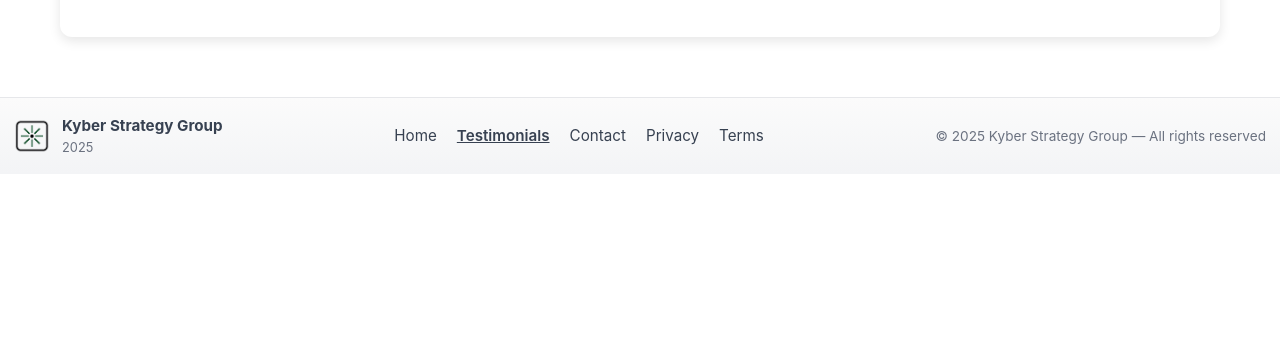
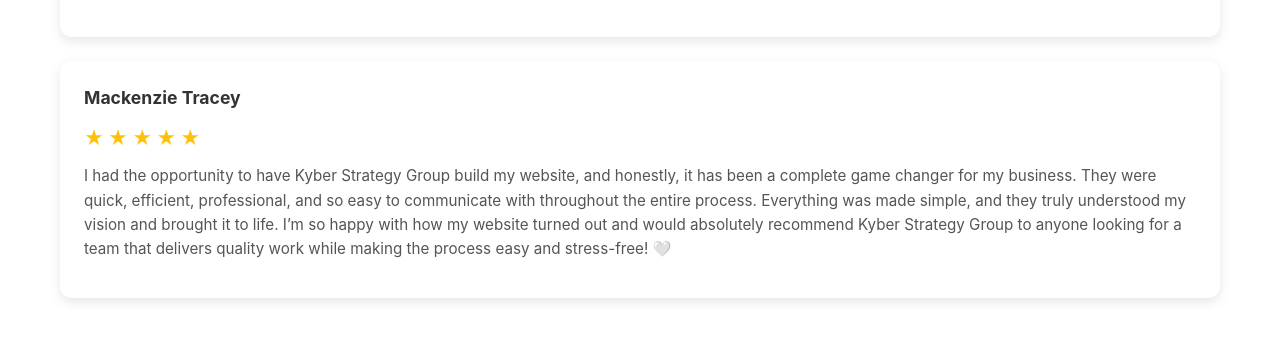
Before and after one commit to matthewberes/KyberWebsite, an Angular app in the folder angular/: page /testimonials in a window 1280 px wide. Shown: the part 791-1139 px from the top of the page. Before the commit the page ends 965 px from the top, so only its background shows below. Built offline with nearby package versions, Linux system fonts and the light colour scheme.

Commit message:
add review

```diff
--- a/angular/src/app/testimonials/testimonials.ts
+++ b/angular/src/app/testimonials/testimonials.ts
@@ -12,6 +12,11 @@
       name: 'K. Lowry',
       review: 'I\'ve been working with Dylan and his team for just over a month, and I\'ve been very impressed by their work so far. The changes they\'ve implemented to my website and social media presence have had a very positive impact on sales. They work to understand my vision for my business and are very responsive to my feedback. I would highly recommend Kyber Strategy Group.',
       rating: 5
+    },
+    {
+      name: 'Mackenzie Tracey',
+      review: 'I had the opportunity to have Kyber Strategy Group build my website, and honestly, it has been a complete game changer for my business.\nThey were quick, efficient, professional, and so easy to communicate with throughout the entire process. Everything was made simple, and they truly understood my vision and brought it to life.\nI’m so happy with how my website turned out and would absolutely recommend Kyber Strategy Group to anyone looking for a team that delivers quality work while making the process easy and stress-free! 🤍',
+      rating: 5
     }
   ]
 }
```
Also changed, not shown: 1 other file (tests, documents, lock files or other folders).
